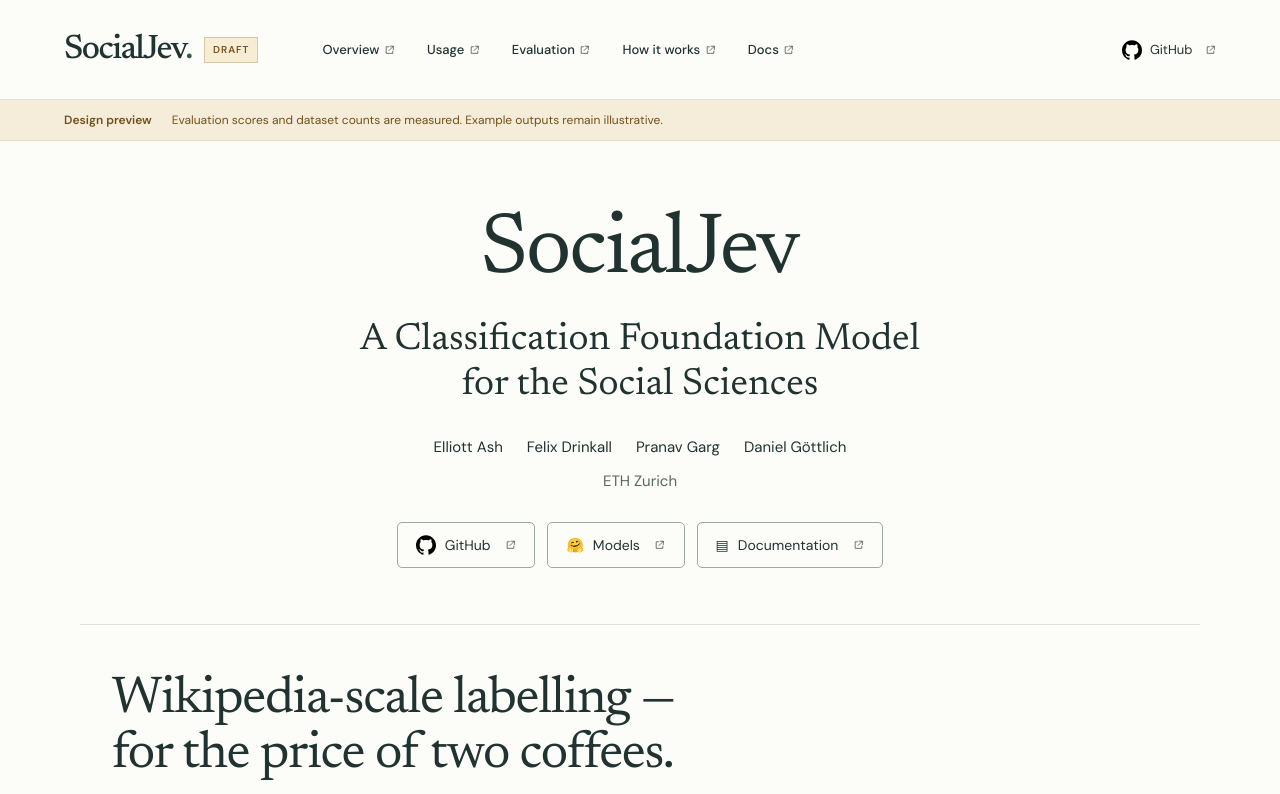
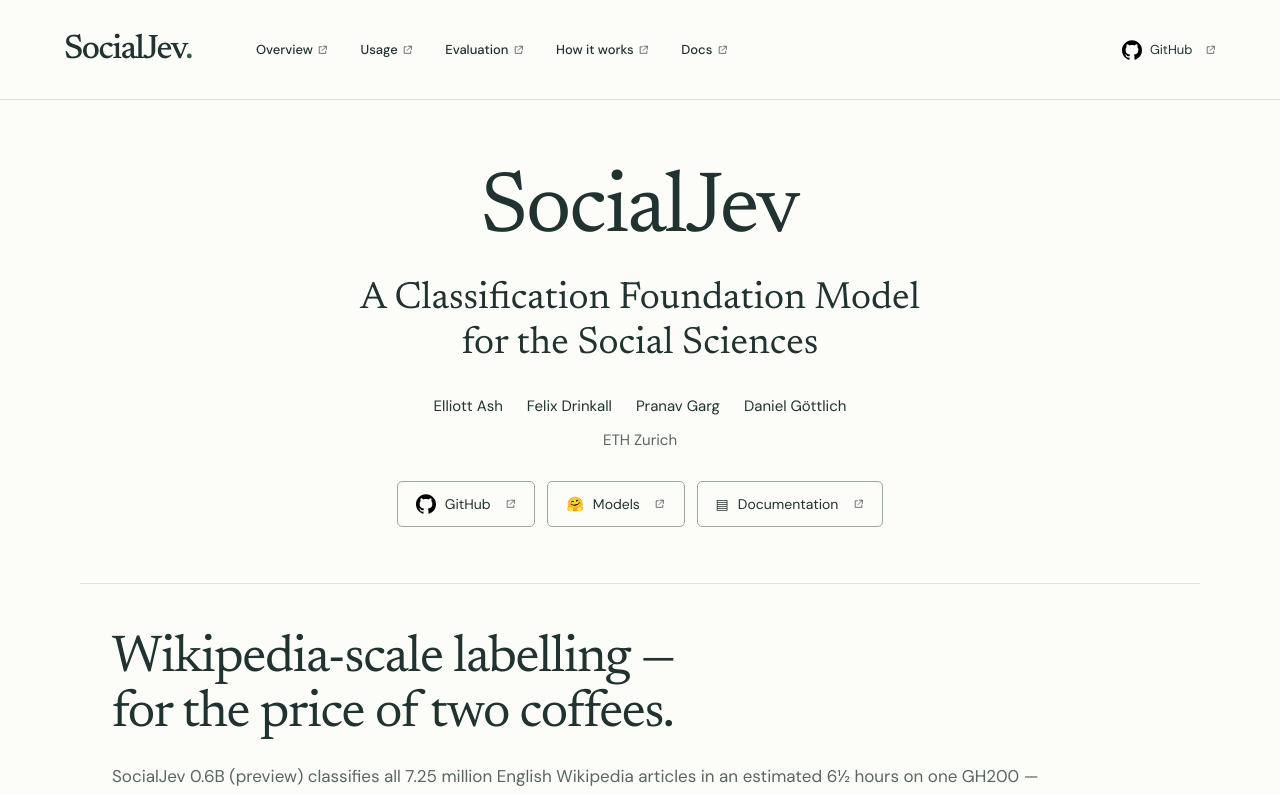
Before and after one commit to social-jev/social-jev.github.io, a React (Vite) app: page / in a window 1280 px wide. Shown: the top 794 px of the page. Built offline with nearby package versions, Linux system fonts and the light colour scheme.

Commit message:
Remove draft presentation and shorten evaluation heading

```diff
--- a/index.html
+++ b/index.html
@@ -8,7 +8,7 @@
       content="social-jev: classification foundation models for social science. Explore the models, training data, and Python package."
     />
     <meta name="theme-color" content="#fcfcf9" />
-    <title>social-jev · Draft · Classification for social science</title>
+    <title>social-jev · Classification for social science</title>
   </head>
   <body>
     <div id="root"></div>
--- a/public/docs/index.html
+++ b/public/docs/index.html
@@ -136,7 +136,7 @@ a[href]:not(.wordmark):not(.skip-link):not(.logo)::after {
     <header>
       <div class="brand-lockup">
         <a href="/" class="logo">SocialJev.</a
-        ><span class="draft-label">Draft</span>
+        >
       </div>
       <a href="/">Back to the project</a>
     </header>
--- a/src/App.jsx
+++ b/src/App.jsx
@@ -70,7 +70,6 @@ export function App() {
           <a className="wordmark" href="#">
             SocialJev<span className="wordmark-dot">.</span>
           </a>
-          <span className="draft-label">Draft</span>
         </div>
         <nav aria-label="Main navigation">
           <a href="#applications">Overview</a>
@@ -83,12 +82,6 @@ export function App() {
           <img src="/github.svg" width="20" height="20" alt="" /> GitHub
         </a>
       </header>
-      <div className="mock-data-banner">
-        Design preview{" "}
-        <span>
-          Evaluation scores and dataset counts are measured. Example outputs remain illustrative.
-        </span>
-      </div>
       <main id="main">
         <section className="academic-hero" aria-labelledby="hero-title">
           <h1 id="hero-title">SocialJev</h1>
@@ -154,7 +147,7 @@ result.probabilities  # dict[str, float]`}</code></pre>
         <Chapter
           id="evaluation"
           number="02"
-          title="Classification performance, inference time, and cost"
+          title="Evaluation"
           description="We evaluate SocialJev across classification tasks and compare its performance, model size, and inference cost with other models. A matched comparison of 30,000 requests will measure the runtime difference between autoregressive decoding and SocialJev inference."
           detail="Evaluated on our internal benchmark, SocialJevBench (v0.1alpha). The matched speed and cost comparison is pending."
         >
@@ -209,7 +202,6 @@ result.probabilities  # dict[str, float]`}</code></pre>
             Website source
           </a>
         </nav>
-        <span className="footer-note">Design draft · measured evals and dataset shares.</span>
       </footer>
     </>
   );
```
Also changed, not shown: 1 other file (tests, documents, lock files or other folders).
